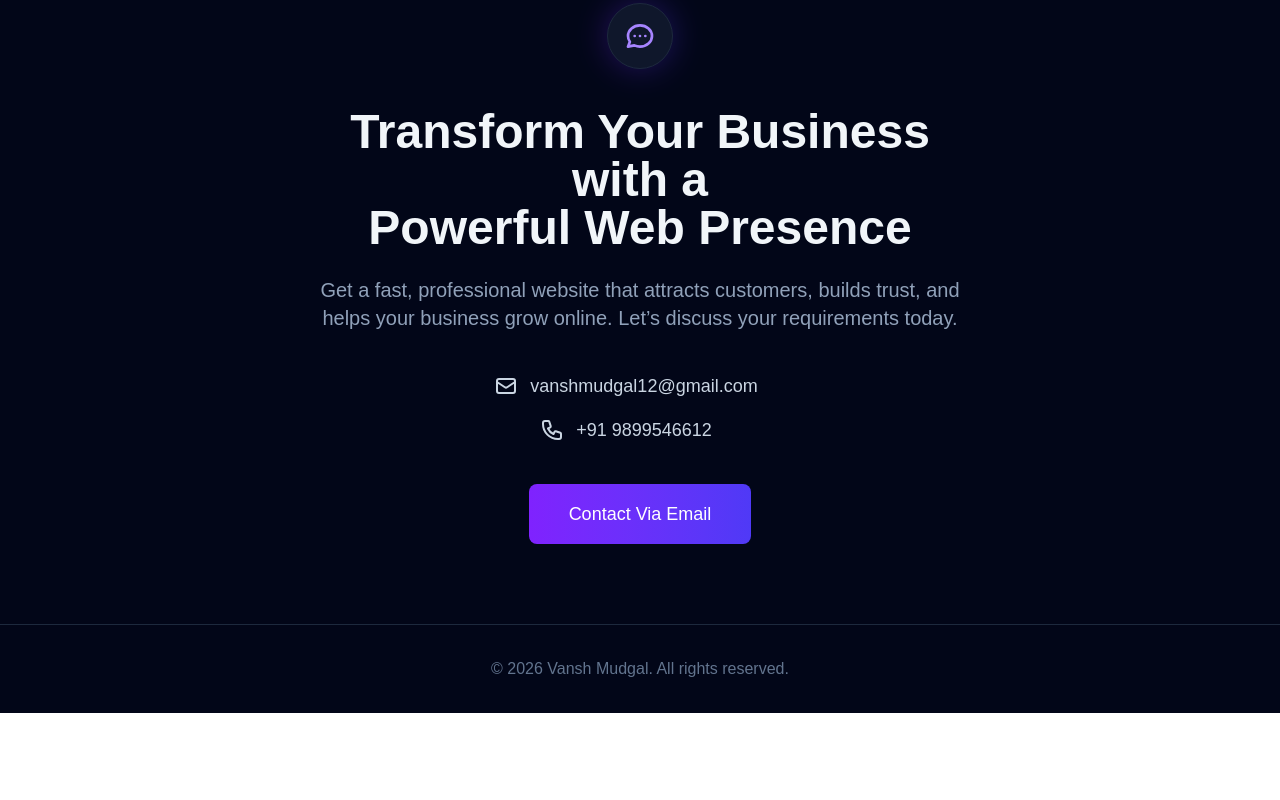
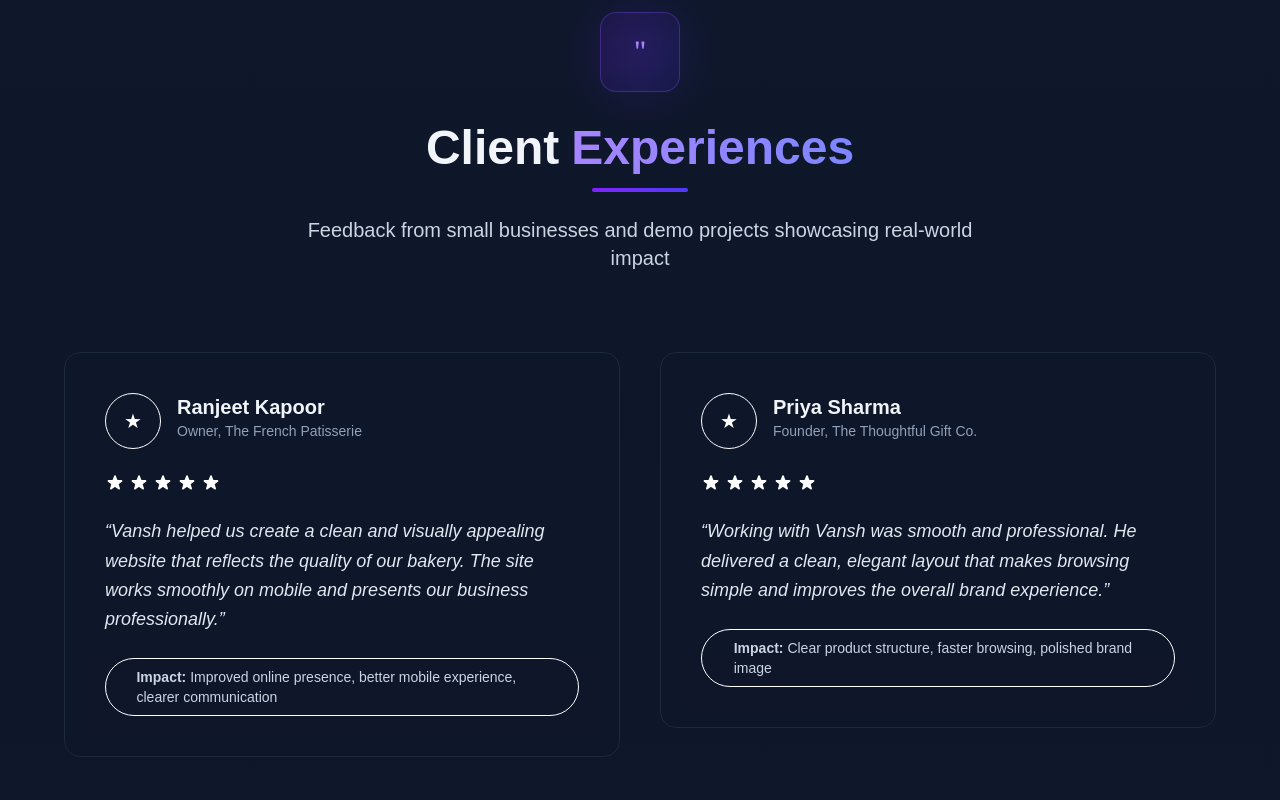
Before and after one commit to Vanshmudgal/my-portfolio2, a Next.js app in the folder my-app/: page / in a window 1280 px wide. Shown: the part 4000-4800 px from the top of the page. Before the commit the page ends 4713 px from the top, so only its background shows below. Built offline with nearby package versions, Linux system fonts and the light colour scheme.

Commit message:
newchanges

```diff
--- a/my-app/src/app/layout.js
+++ b/my-app/src/app/layout.js
@@ -12,8 +12,8 @@ const geistMono = Geist_Mono({
 });
 
 export const metadata = {
-  title: "Create Next App",
-  description: "Generated by create next app",
+  title: "Vansh Mudgal | Freelance Web developer",
+  description: "Generated p",
 };
 
 export default function RootLayout({ children }) {
--- a/my-app/src/app/page.js
+++ b/my-app/src/app/page.js
@@ -522,6 +522,120 @@ export default function Home() {
   </div>
 </section>
 
+<section
+  id="testimonials"
+  className="py-24 px-4 sm:px-6 lg:px-8 bg-gradient-to-b from-slate-900 via-slate-900/95 to-slate-900"
+>
+  <div className="max-w-6xl mx-auto">
+
+    {/* Section Header */}
+    <div className="text-center mb-20">
+      <div className="relative inline-block mb-8">
+        <div className="absolute inset-0 bg-gradient-to-r from-violet-600 to-indigo-600 blur-xl opacity-20 rounded-full"></div>
+        <div className="relative w-20 h-20 bg-gradient-to-br from-violet-600/10 to-indigo-600/10 rounded-2xl flex items-center justify-center border border-violet-500/30 backdrop-blur-sm">
+          <span className="text-violet-400 text-3xl font-serif">"</span>
+        </div>
+      </div>
+
+      <h2 className="text-4xl md:text-5xl font-bold mb-4 text-slate-100">
+        Client
+        <span className="ml-3 bg-gradient-to-r from-violet-400 to-indigo-400 bg-clip-text text-transparent">
+          Experiences
+        </span>
+      </h2>
+
+      <div className="h-1 w-24 bg-gradient-to-r from-violet-600 to-indigo-600 mx-auto rounded-full mb-6"></div>
+
+      <p className="text-slate-300 text-lg md:text-xl max-w-2xl mx-auto">
+        Feedback from small businesses and demo projects showcasing real-world impact
+      </p>
+    </div>
+
+    {/* Testimonials Grid */}
+    <div className="grid md:grid-cols-2 gap-8 lg:gap-10">
+
+      {/* Testimonial Card */}
+      {[
+        {
+          name: "Ranjeet Kapoor",
+          role: "Owner, The French Patisserie",
+          quote:
+            "Vansh helped us create a clean and visually appealing website that reflects the quality of our bakery. The site works smoothly on mobile and presents our business professionally.",
+          impact:
+            "Improved online presence, better mobile experience, clearer communication",
+          color: "amber",
+        },
+        {
+          name: "Priya Sharma",
+          role: "Founder, The Thoughtful Gift Co.",
+          quote:
+            "Working with Vansh was smooth and professional. He delivered a clean, elegant layout that makes browsing simple and improves the overall brand experience.",
+          impact:
+            "Clear product structure, faster browsing, polished brand image",
+          color: "rose",
+        },
+      ].map((item, idx) => (
+        <div key={idx} className="relative group">
+          <div
+            className={`absolute -inset-0.5 bg-gradient-to-r from-${item.color}-500/20 to-${item.color}-600/20 rounded-3xl blur opacity-0 group-hover:opacity-100 transition`}
+          ></div>
+
+          <div className="relative bg-slate-900/80 border border-slate-800 p-8 lg:p-10 rounded-2xl backdrop-blur-sm">
+            {/* Header */}
+            <div className="flex items-start mb-6">
+              <div
+                className={`w-14 h-14 rounded-full bg-${item.color}-500/20 border border-${item.color}-500/30 flex items-center justify-center text-${item.color}-400 text-xl`}
+              >
+                ★
+              </div>
+              <div className="ml-4">
+                <h4 className="text-xl font-bold text-slate-100">
+                  {item.name}
+                </h4>
+                <p className="text-sm text-slate-400">{item.role}</p>
+              </div>
+            </div>
+
+            {/* ⭐ FIXED STARS */}
+            <div className={`flex items-center gap-1 text-${item.color}-400 mb-6 whitespace-nowrap`}>
+              {[...Array(5)].map((_, i) => (
+                <svg
+                  key={i}
+                  className="w-5 h-5"
+                  fill="currentColor"
+                  viewBox="0 0 20 20"
+                >
+                  <path d="M9.049 2.927c.3-.921 1.603-.921 1.902 0l1.07 3.292a1 1 0 00.95.69h3.462c.969 0 1.371 1.24.588 1.81l-2.8 2.034a1 1 0 00-.364 1.118l1.07 3.292c.3.921-.755 1.688-1.54 1.118l-2.8-2.034a1 1 0 00-1.175 0l-2.8 2.034c-.784.57-1.838-.197-1.539-1.118l1.07-3.292a1 1 0 00-.364-1.118L2.98 8.72c-.783-.57-.38-1.81.588-1.81h3.461a1 1 0 00.951-.69l1.07-3.292z" />
+                </svg>
+              ))}
+            </div>
+
+            {/* Quote */}
+            <p className="text-slate-200 text-lg italic leading-relaxed mb-6">
+              “{item.quote}”
+            </p>
+
+            {/* Impact */}
+            <div className={`inline-flex items-center px-4 py-2 rounded-full bg-${item.color}-500/10 border border-${item.color}-500/20`}>
+              <span className={`w-2 h-2 bg-${item.color}-400 rounded-full mr-2 animate-pulse`}></span>
+              <p className="text-sm text-slate-300">
+                <span className={`font-semibold text-${item.color}-400`}>
+                  Impact:
+                </span>{" "}
+                {item.impact}
+              </p>
+            </div>
+          </div>
+        </div>
+      ))}
+    </div>
+
+    {/* Disclaimer */}
+    <p className="text-center text-sm text-slate-400 mt-16 max-w-2xl mx-auto italic">
+
+    </p>
+  </div>
+</section>
 
       {/* CTA Section */}
      {/* CTA Section */}
@@ -590,6 +704,10 @@ export default function Home() {
   </div>
 </section>
 
+{/* Testimonials Section */}
+
+
+
       {/* Footer */}
       <footer className="py-8 px-4 sm:px-6 lg:px-8 border-t border-slate-800">
         <div className="max-w-7xl mx-auto text-center text-slate-500">
```
